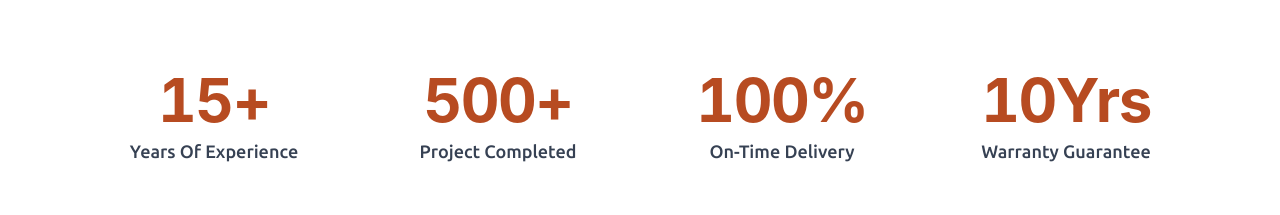
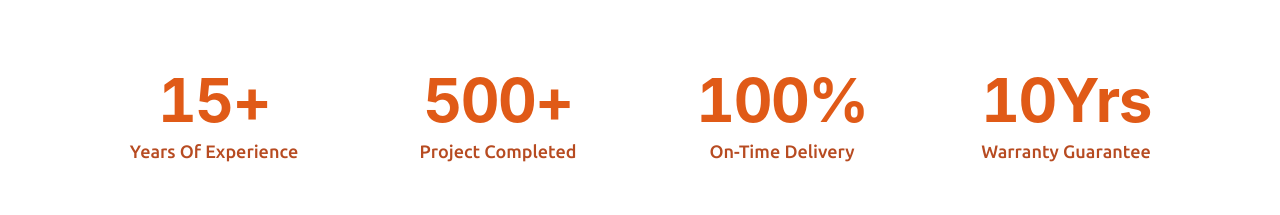
Before and after one commit to prosingh69/New-Venetus-Website, a React (Vite) app: page / in a window 1280 px wide. Shown: the part 734-949 px from the top of the page. Built offline with nearby package versions, Linux system fonts and the light colour scheme; the HTML template or start-up script is replaced by a standard one; a web font is replaced by a local one.

Commit message:
Change trust belt colors

```diff
--- a/src/Components/TrustBelt/TrustBelt.jsx
+++ b/src/Components/TrustBelt/TrustBelt.jsx
@@ -8,33 +8,33 @@ const TrustBelt = () => {
       <div className="max-w-7xl mx-auto grid grid-cols-2 md:grid-cols-4 gap-y-12 gap-x-6 md:gap-x-4">
 
         <div className="flex flex-col items-center justify-center text-center w-full">
-          <span className="text-5xl md:text-6xl font-bold text-[#B74B21] tracking-tight mb-2">
+          <span className="text-5xl md:text-6xl font-bold text-[#e05a17] tracking-tight mb-2">
             <AnimatedCounter endValue={15} suffix="+" duration={2000} />
           </span>
-          <span className="text-[16px] md:text-[18px] ubuntu-medium text-gray-700">Years Of Experience</span>
+          <span className="text-[16px] md:text-[18px] ubuntu-medium text-[#B74B21]">Years Of Experience</span>
         </div>
 
 
         <div className="flex flex-col items-center justify-center text-center w-full">
-          <span className="text-5xl md:text-6xl font-bold text-[#B74B21] tracking-tight mb-2">
+          <span className="text-5xl md:text-6xl font-bold text-[#e05a17] tracking-tight mb-2">
             <AnimatedCounter endValue={500} suffix="+" duration={2000} />
           </span>
-          <span className="text-[16px] md:text-[18px] ubuntu-medium text-gray-700">Project Completed</span>
+          <span className="text-[16px] md:text-[18px] ubuntu-medium text-[#B74B21]">Project Completed</span>
         </div>
 
 
         <div className="flex flex-col items-center justify-center text-center w-full">
-          <span className="text-5xl md:text-6xl font-bold text-[#B74B21] tracking-tight mb-2">
+          <span className="text-5xl md:text-6xl font-bold text-[#e05a17] tracking-tight mb-2">
             <AnimatedCounter endValue={100} suffix="%" duration={2000} />
           </span>
-          <span className="text-[16px] md:text-[18px] ubuntu-medium text-gray-700">On-Time Delivery</span>
+          <span className="text-[16px] md:text-[18px] ubuntu-medium text-[#B74B21]">On-Time Delivery</span>
         </div>
 
         <div className="flex flex-col items-center justify-center text-center w-full">
-          <span className="text-5xl md:text-6xl font-bold text-[#B74B21] tracking-tight mb-2">
+          <span className="text-5xl md:text-6xl font-bold text-[#e05a17] tracking-tight mb-2">
             <AnimatedCounter endValue={10} suffix="Yrs" duration={2000} />
           </span>
-          <span className="text-[16px] md:text-[18px] ubuntu-medium text-gray-700">Warranty Guarantee</span>
+          <span className="text-[16px] md:text-[18px] ubuntu-medium text-[#B74B21]">Warranty Guarantee</span>
         </div>
 
       </div>
```
